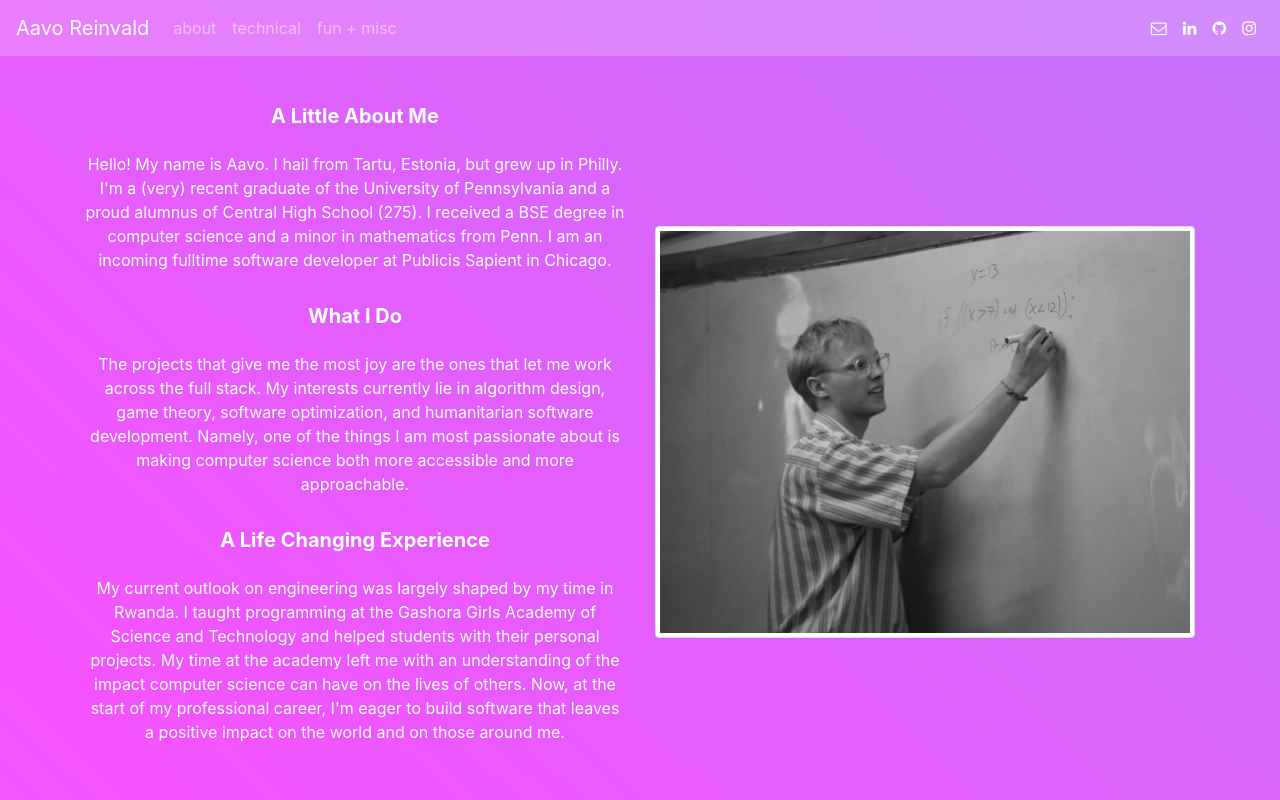
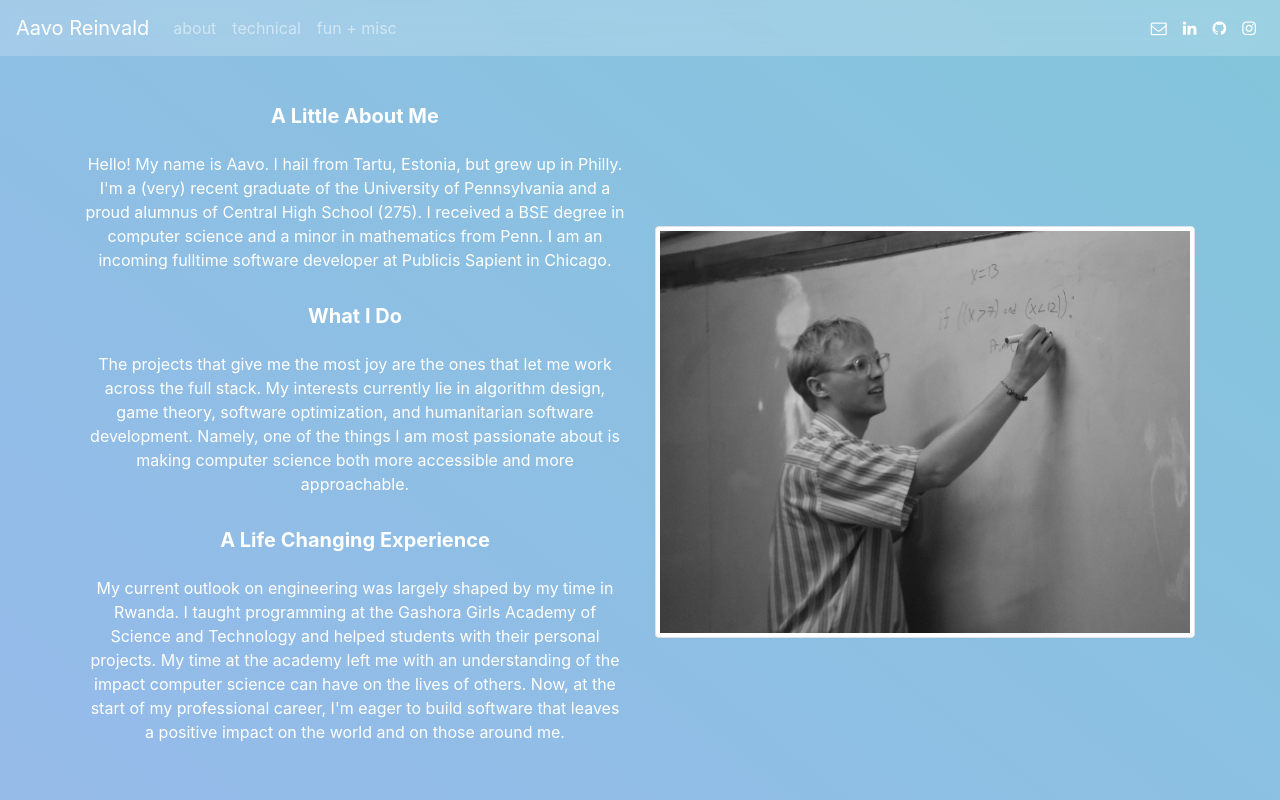
Before and after one commit to reinvald/react-gh-pages, a React (Create React App) app: page / in a window 1280 px wide. Built offline with nearby package versions, Linux system fonts and the light colour scheme.

Commit message:
updated gradient colors

```diff
--- a/src/App.css
+++ b/src/App.css
@@ -9,7 +9,7 @@
 }
 
 .css-selector {
-  background: linear-gradient(224deg, #1ed6ea, #f653ff, #53ffa5);
+  background: linear-gradient(38deg, #eeaeca, #94bbe9, #4ae6aa);
   background-size: 800% 800%;
 
   -webkit-animation: AnimationName 30s ease infinite;
```
